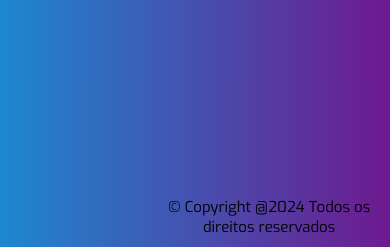
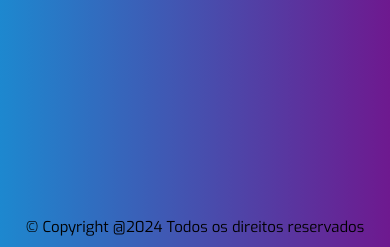
Before and after one commit to GabrielDOSilva/imccalc, a PHP site: page /index.html in a window 390 px wide. Shown: the part 597-844 px from the top of the page. Run offline with PHP 8.4, Linux system fonts and the light colour scheme.

Commit message:
Update style.css

```diff
--- a/css/style.css
+++ b/css/style.css
@@ -83,3 +83,10 @@ h3{
   left: 38%;
   color: black;
 }
+
+@media only screen and (max-width: 600px) {
+  .rodape {
+    left: 0;
+    width: 100%;
+  }
+}
```
